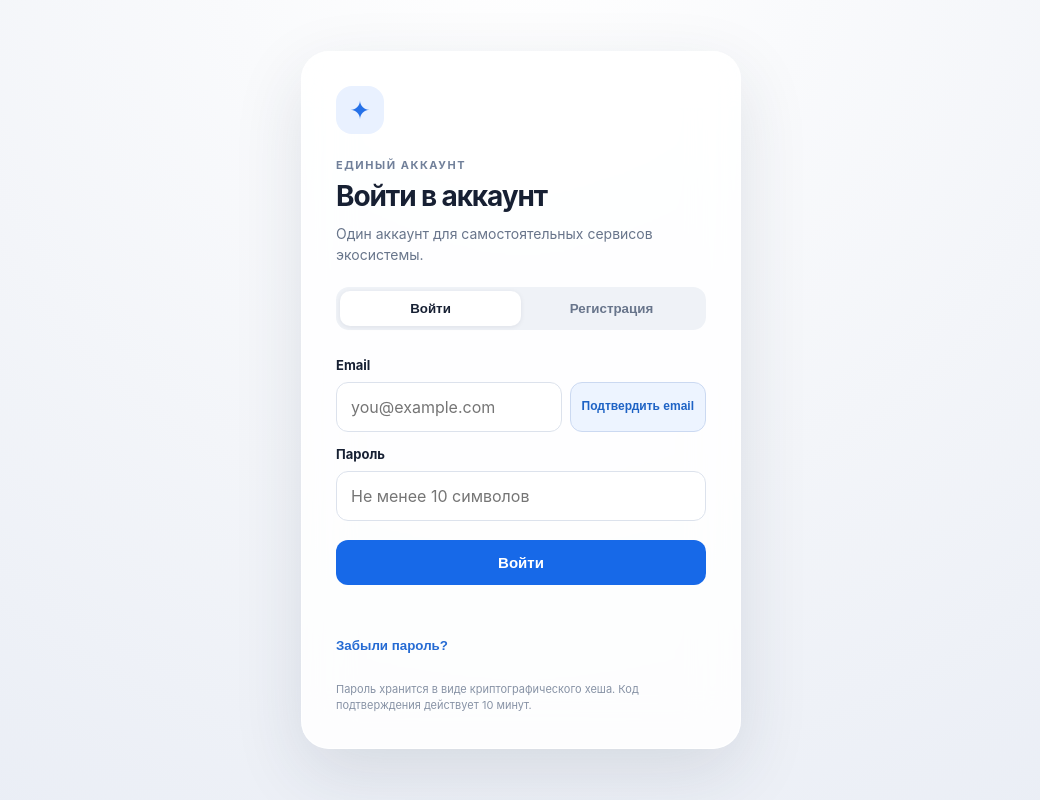
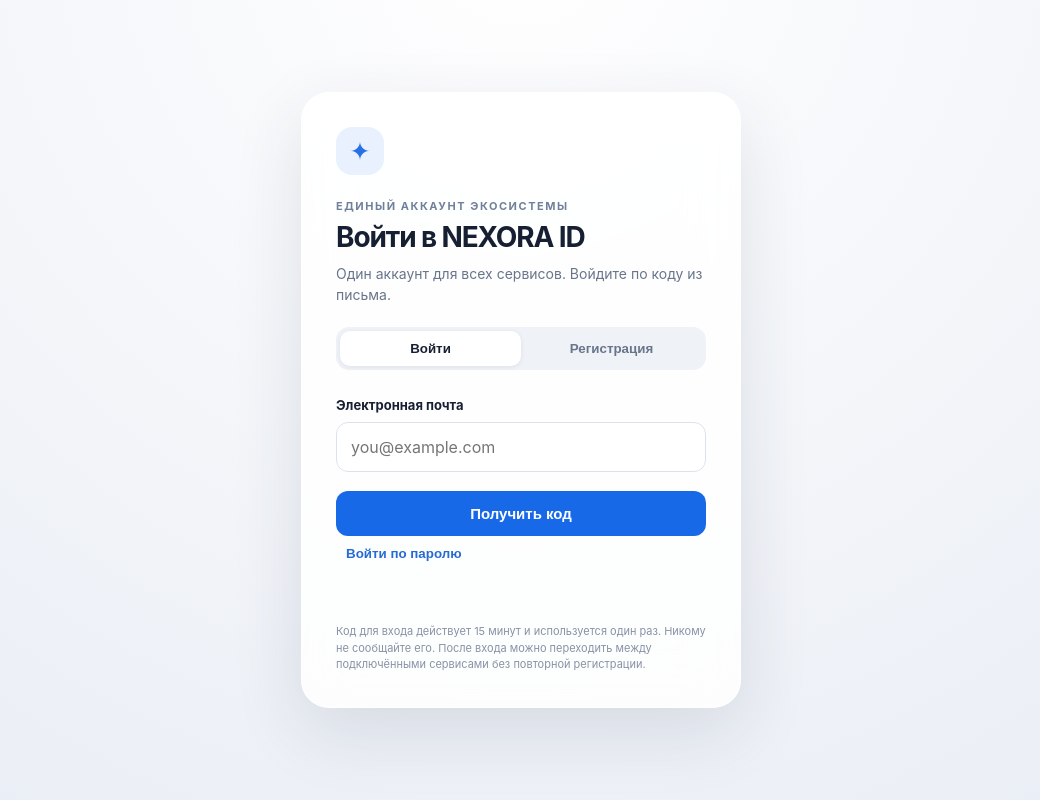
Before and after one commit to yanteleshko00-commits/ecosystem-auth-service, a website: page public/login.html in a window 1280 px wide. Shown: the whole page, without its empty margins (119-1159 px from the left). Drawn offline with Linux system fonts and the light colour scheme; files that its build step writes are made by us from their sources.

Commit message:
Refresh central NEXORA ID sign-in screen

```diff
--- a/public/login.html
+++ b/public/login.html
@@ -4,17 +4,18 @@
   <meta charset="utf-8">
   <meta name="viewport" content="width=device-width,initial-scale=1">
   <meta name="color-scheme" content="light dark">
-  <title>Аккаунт экосистемы</title>
-  <link rel="stylesheet" href="/assets/auth.css?v=20261119-4">
-  <script src="/assets/auth.js?v=20261119-4" defer></script>
+  <meta name="theme-color" content="#f3f5f9">
+  <title>NEXORA ID · Единый аккаунт</title>
+  <link rel="stylesheet" href="/assets/auth.css?v=20261120-1">
+  <script src="/assets/auth.js?v=20261120-1" defer></script>
 </head>
 <body>
   <main class="shell">
     <section class="panel">
       <div class="mark" aria-hidden="true">✦</div>
-      <p class="eyebrow">ЕДИНЫЙ АККАУНТ</p>
-      <h1 id="heading">Войти в аккаунт</h1>
-      <p class="muted" id="subheading">Один аккаунт для самостоятельных сервисов экосистемы.</p>
+      <p class="eyebrow">ЕДИНЫЙ АККАУНТ ЭКОСИСТЕМЫ</p>
+      <h1 id="heading">Войти в NEXORA ID</h1>
+      <p class="muted" id="subheading">Один аккаунт для всех сервисов. Войдите по коду из письма.</p>
       <div class="tabs" role="tablist" aria-label="Действие">
         <button class="tab active" type="button" data-mode="login">Войти</button>
         <button class="tab" type="button" data-mode="register">Регистрация</button>
@@ -24,36 +25,44 @@
           <label for="name">Имя</label>
           <input id="name" name="name" type="text" autocomplete="given-name" maxlength="60" placeholder="Как к вам обращаться?">
         </div>
-        <label for="email">Email</label>
+        <label for="email">Электронная почта</label>
         <div class="email-row">
           <input id="email" name="email" type="email" autocomplete="email" required maxlength="254" placeholder="you@example.com">
-          <button class="verify-email-button" id="verify-email-action" type="button">Подтвердить email</button>
+          <button class="verify-email-button hidden" id="verify-email-action" type="button">Подтвердить email</button>
         </div>
+        <div id="password-field" class="hidden">
           <label for="password">Пароль</label>
-        <input id="password" name="password" type="password" autocomplete="current-password" required minlength="10" maxlength="128" placeholder="Не менее 10 символов">
-        <button class="primary" type="submit" id="submit">Войти</button>
+          <input id="password" name="password" type="password" autocomplete="new-password" minlength="6" maxlength="128" placeholder="Не менее 6 символов">
+        </div>
+        <div id="login-code-field" class="hidden">
+          <label for="login-code">Шестизначный код из письма</label>
+          <input id="login-code" class="code-input" type="text" inputmode="numeric" autocomplete="one-time-code" pattern="[0-9]{6}" maxlength="6" placeholder="000000">
+          <button class="quiet resend-code hidden" id="login-code-resend" type="button">Отправить код повторно</button>
+        </div>
+        <button class="primary" type="submit" id="submit">Получить код</button>
       </form>
+      <button class="quiet password-toggle" id="password-login-toggle" type="button">Войти по паролю</button>
+      <div class="message" id="message" role="status" aria-live="polite"></div>
+      <button class="quiet forgot hidden" id="forgot" type="button">Забыли пароль?</button>
+      <p class="footnote">Код для входа действует 15 минут и используется один раз. Никому не сообщайте его. После входа можно переходить между подключёнными сервисами без повторной регистрации.</p>
+    </section>
+  </main>
   <div class="verify-modal hidden" id="verify-modal" role="dialog" aria-modal="true" aria-labelledby="verify-title">
     <div class="verify-modal-card">
       <button class="modal-close" type="button" id="close-verify" aria-label="Закрыть">×</button>
       <div class="modal-icon">✉</div>
       <h2 id="verify-title">Подтверждение email</h2>
-          <p class="modal-description">Если аккаунт зарегистрирован и email ещё не подтверждён, мы отправим код. Проверьте также папку «Спам».</p>
+      <p class="modal-description">Мы отправили код подтверждения на указанную почту. Проверьте также папку «Спам».</p>
       <form id="verify-form" novalidate>
         <label for="verify-email">Email</label>
         <input id="verify-email" type="email" autocomplete="email" required readonly>
         <label for="code">Код из письма</label>
         <input id="code" class="code-input" inputmode="numeric" autocomplete="one-time-code" pattern="[0-9]{6}" maxlength="6" placeholder="000000" required>
-            <button class="primary" type="submit" id="verify-submit">Подтвердить</button>
+        <button class="primary" type="submit" id="verify-submit">Подтвердить и войти</button>
         <button class="quiet" type="button" id="resend">Отправить код повторно</button>
       </form>
       <div class="modal-message" id="verify-message" role="status" aria-live="polite"></div>
     </div>
   </div>
-      <div class="message" id="message" role="status" aria-live="polite"></div>
-      <button class="quiet forgot" id="forgot" type="button">Забыли пароль?</button>
-      <p class="footnote">Пароль хранится в виде криптографического хеша. Код подтверждения действует 10 минут.</p>
-    </section>
-  </main>
 </body>
 </html>
```
Lines whose indentation alone changed are shown as unchanged.
